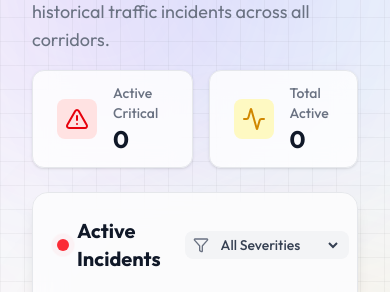
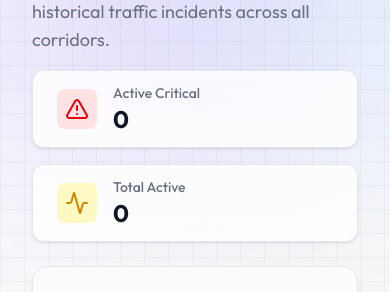
Before and after one commit to Nandini-Sha/RastaFlow, a React (Vite) app in the folder frontend/: page / in a window 390 px wide. Shown: the part 223-515 px from the top of the page. Built offline with nearby package versions, Linux system fonts and the light colour scheme; no server answers.

Commit message:
UI: Improve mobile responsiveness and fix wrapping

```diff
--- a/frontend/src/components/Navbar.tsx
+++ b/frontend/src/components/Navbar.tsx
@@ -103,6 +103,18 @@ export default function Navbar() {
                 {link.name}
               </Link>
             ))}
+
+            {localStorage.getItem("isOfficial") === "true" && (
+              <button
+                onClick={() => {
+                  localStorage.removeItem("isOfficial");
+                  window.location.href = "/";
+                }}
+                className="flex w-full items-center pl-3 pr-4 py-2 text-base font-medium text-red-600 dark:text-red-400 hover:bg-red-50 dark:hover:bg-red-900/20"
+              >
+                Logout Official
+              </button>
+            )}
           </div>
         </div>
       )}
--- a/frontend/src/pages/IncidentManagement.tsx
+++ b/frontend/src/pages/IncidentManagement.tsx
@@ -133,8 +133,8 @@ export default function IncidentManagement() {
             </p>
           </div>
 
-          <div className="flex gap-4">
-            <div className="bg-white/80 dark:bg-gray-800/80 backdrop-blur-md px-6 py-3 rounded-xl border border-gray-200 dark:border-gray-700 shadow-sm flex items-center gap-4">
+          <div className="flex flex-col sm:flex-row gap-4 w-full md:w-auto">
+            <div className="bg-white/80 dark:bg-gray-800/80 backdrop-blur-md px-6 py-3 rounded-xl border border-gray-200 dark:border-gray-700 shadow-sm flex items-center gap-4 flex-1">
               <div className="bg-red-100 dark:bg-red-900/30 p-2 rounded-lg">
                 <AlertTriangle className="w-6 h-6 text-red-600 dark:text-red-400" />
               </div>
@@ -143,7 +143,7 @@ export default function IncidentManagement() {
                 <p className="text-2xl font-bold text-gray-900 dark:text-white">{activeIncidents.filter(inc => inc.severity.toLowerCase() === 'critical').length}</p>
               </div>
             </div>
-            <div className="bg-white/80 dark:bg-gray-800/80 backdrop-blur-md px-6 py-3 rounded-xl border border-gray-200 dark:border-gray-700 shadow-sm flex items-center gap-4">
+            <div className="bg-white/80 dark:bg-gray-800/80 backdrop-blur-md px-6 py-3 rounded-xl border border-gray-200 dark:border-gray-700 shadow-sm flex items-center gap-4 flex-1">
               <div className="bg-yellow-100 dark:bg-yellow-900/30 p-2 rounded-lg">
                 <Activity className="w-6 h-6 text-yellow-600 dark:text-yellow-400" />
               </div>
--- a/frontend/src/pages/StrategicInsights.tsx
+++ b/frontend/src/pages/StrategicInsights.tsx
@@ -201,7 +201,7 @@ export default function StrategicInsights() {
           </p>
         </div>
 
-        <div className="flex items-center gap-4 bg-white/80 dark:bg-gray-800/80 backdrop-blur-md p-2 rounded-xl border border-gray-200 dark:border-gray-700 shadow-sm">
+        <div className="flex flex-wrap items-center gap-4 bg-white/80 dark:bg-gray-800/80 backdrop-blur-md p-2 rounded-xl border border-gray-200 dark:border-gray-700 shadow-sm w-full md:w-auto">
           <div className="flex items-center gap-2 pl-2">
             <Filter className="w-4 h-4 text-gray-500" />
           </div>
```
